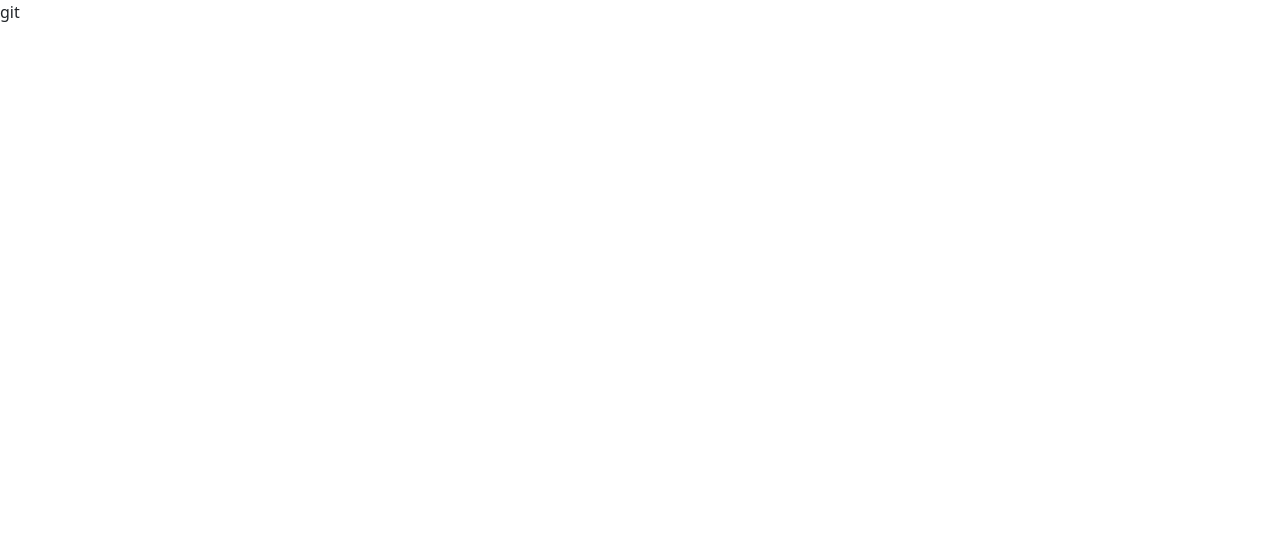
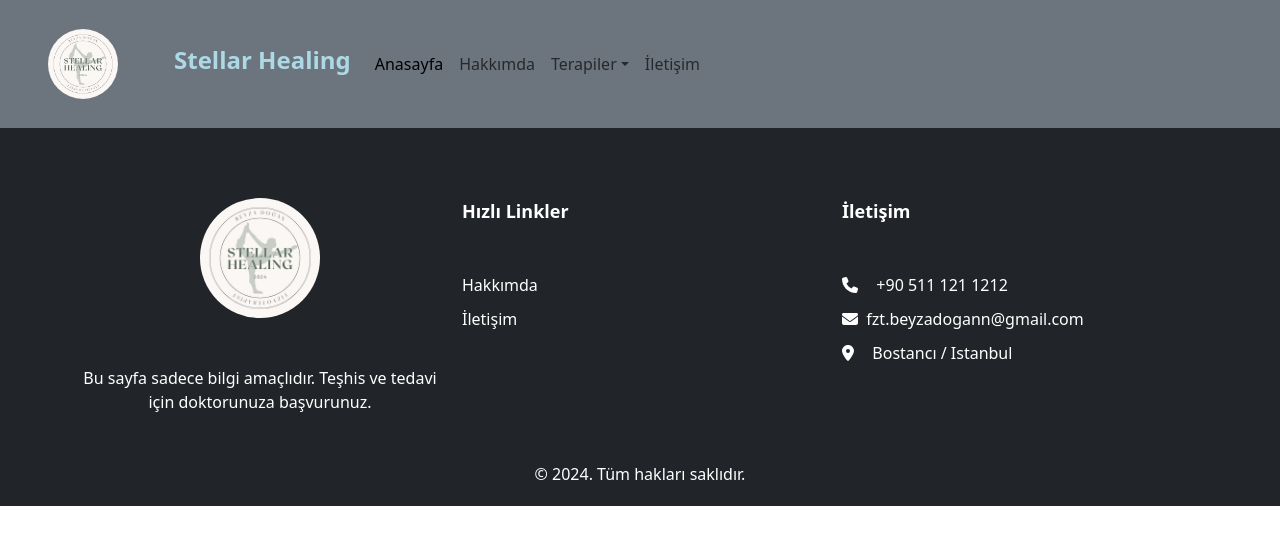
Before and after one commit to BeyzaDogann/StellarHealingReact, a React (Vite) app: page / in a window 1280 px wide. Before the commit this address had no page. Shown: the top 544 px of the page. Built offline with nearby package versions, Linux system fonts and the light colour scheme.

Commit message:
Last update

```diff
--- a/index.html
+++ b/index.html
@@ -3,13 +3,12 @@
   <head>
     <meta charset="UTF-8" />
 
-git
-
     <meta name="viewport" content="width=device-width, initial-scale=1.0" />
-    <title>Vite + React</title>
+    <title>Stellar Healing</title>
+    <link rel="icon" type="image/svg+xml" href="/vite.svg">
   </head>
   <body>
     <div id="root"></div>
-    <script type="module" src="/src/main.jsx"></script>
+    <script type="module" src="./src/main.jsx"></script>
   </body>
 </html>
--- a/src/components/Navbar.jsx
+++ b/src/components/Navbar.jsx
@@ -47,7 +47,7 @@
           </NavDropdown>
           <Nav.Link as={Link} to="/Contact">İletişim</Nav.Link>
         </Nav>
-          <SearchForm />
+
       </Navbar.Collapse>
     </Navbar>
   );
--- a/src/main.jsx
+++ b/src/main.jsx
@@ -1,8 +1,6 @@
 import React from 'react';
 import ReactDOM from 'react-dom/client';
 import App from './App';
-
-// import './bootstrap/dist/css/bootstrap.min.css';
 import {BrowserRouter} from "react-router-dom";
 
 const root = ReactDOM.createRoot(document.getElementById('root'));
```
